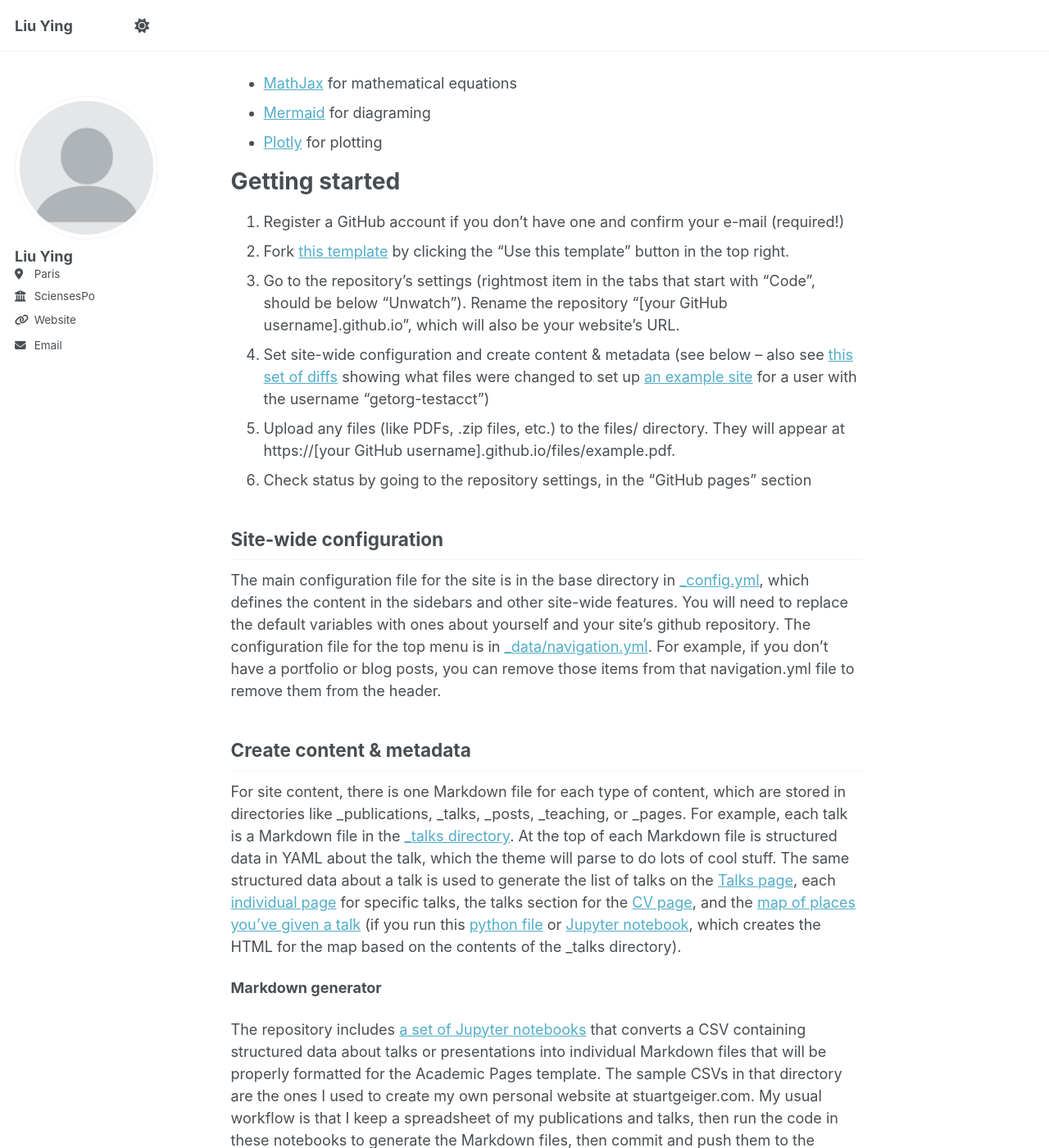
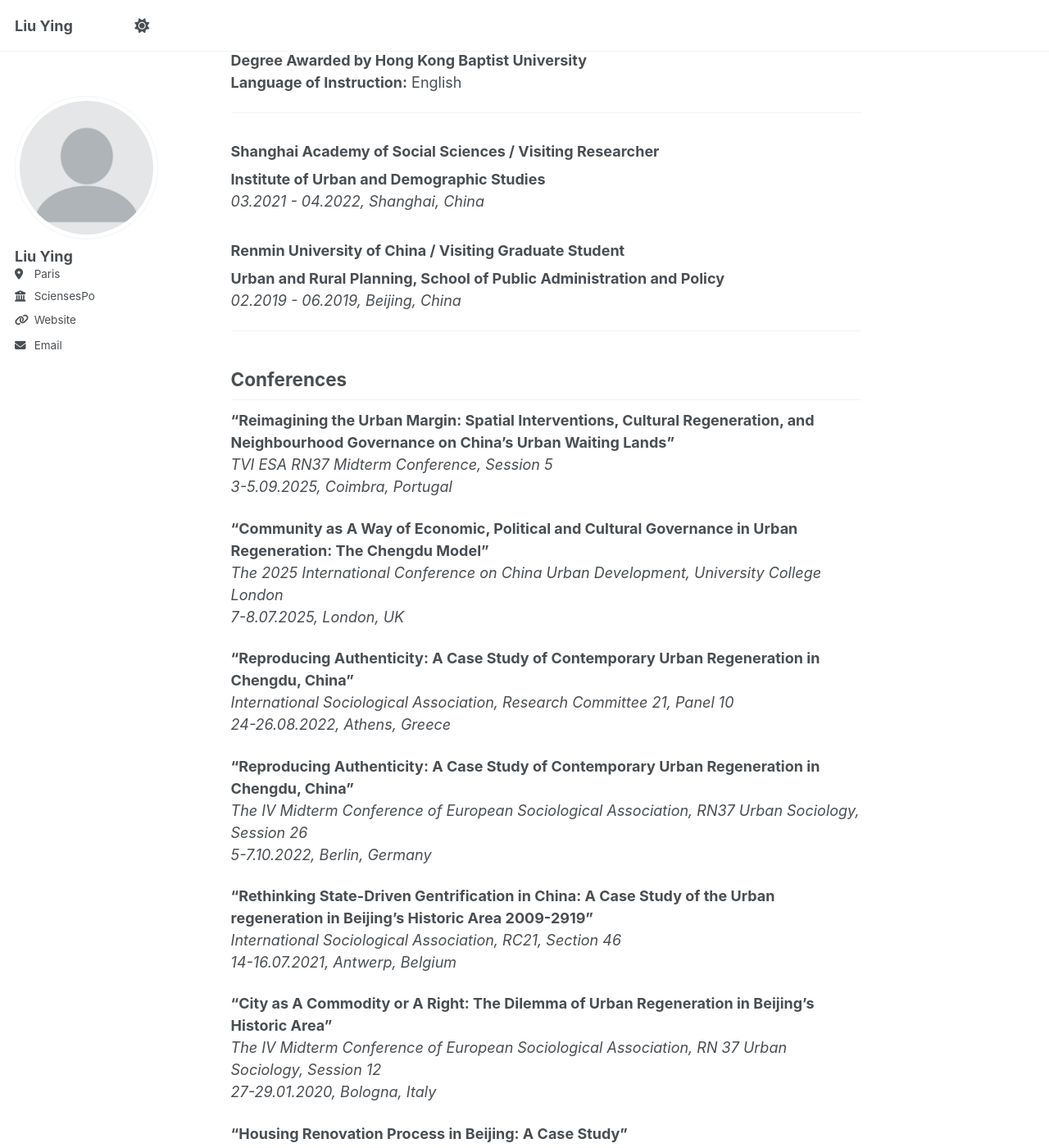
Before and after one commit to realdameiniu/realdameiniu.github.io, a Jekyll site: the page built from _pages/about.md, in a window 1280 px wide and 1400 px high, scrolled down 1029 px. Shown: the whole window at 82% size. Built offline with Jekyll 4.4.1, drawn with Linux system fonts in a browser that asks for light colours; a script that is not in the unit is left out; some of the changed text lies outside the part shown.

Commit message:
Update about.md

```diff
--- a/_pages/about.md
+++ b/_pages/about.md
@@ -7,50 +7,74 @@ redirect_from:
   - /about.html
 ---
 
-This is the front page of a website that is powered by the [Academic Pages template](https://github.com/academicpages/academicpages.github.io) and hosted on GitHub pages. [GitHub pages](https://pages.github.com) is a free service in which websites are built and hosted from code and data stored in a GitHub repository, automatically updating when a new commit is made to the repository. This template was forked from the [Minimal Mistakes Jekyll Theme](https://mmistakes.github.io/minimal-mistakes/) created by Michael Rose, and then extended to support the kinds of content that academics have: publications, talks, teaching, a portfolio, blog posts, and a dynamically-generated CV. Incidentally, these same features make it a great template for anyone that needs to show off a professional template!
+## Education
 
- You can fork [this template](https://github.com/academicpages/academicpages.github.io) right now, modify the configuration and Markdown files, add your own PDFs and other content, and have your own site for free, with no ads!
+### Sciences Po / Ph.D. in Sociology (Dual PhD degree)
+**Le Centre de Recherche sur les Inégalités Sociales (CRIS)**
+*01.2020 - 12.2024, Paris, France*
 
-A data-driven personal website
-======
-Like many other Jekyll-based GitHub Pages templates, Academic Pages makes you separate the website's content from its form. The content & metadata of your website are in structured Markdown files, while various other files constitute the theme, specifying how to transform that content & metadata into HTML pages. You keep these various Markdown (.md), YAML (.yml), HTML, and CSS files in a public GitHub repository. Each time you commit and push an update to the repository, the [GitHub pages](https://pages.github.com/) service creates static HTML pages based on these files, which are hosted on GitHub's servers free of charge.
+### University of Milan-Bicocca / Ph.D in Urban Studies (Dual PhD degree)
+**Department of Sociology and Social Research**
+*11.2019 - 12.2024, Milan, Italy*
 
-Many of the features of dynamic content management systems (like Wordpress) can be achieved in this fashion, using a fraction of the computational resources and with far less vulnerability to hacking and DDoSing. You can also modify the theme to your heart's content without touching the content of your site. If you get to a point where you've broken something in Jekyll/HTML/CSS beyond repair, your Markdown files describing your talks, publications, etc. are safe. You can rollback the changes or even delete the repository and start over - just be sure to save the Markdown files! You can also write scripts that process the structured data on the site, such as [this one](https://github.com/academicpages/academicpages.github.io/blob/master/talkmap.ipynb) that analyzes metadata in pages about talks to display [a map of every location you've given a talk](https://academicpages.github.io/talkmap.html).
+> **Thesis:** Policies, Practices, and Imaginaries: Urban Regeneration in China - Chengdu as A Case, co-supervised by Marianna d'Ovidio and Sukriti Issar
 
-For those users that need more advanced functionality, the template also supports the following popular tools:
-- [MathJax](https://www.mathjax.org/) for mathematical equations
-- [Mermaid](https://mermaid.js.org/) for diagraming
-- [Plotly](https://plotly.com/javascript/) for plotting
+---
 
-Getting started
-======
-1. Register a GitHub account if you don't have one and confirm your e-mail (required!)
-1. Fork [this template](https://github.com/academicpages/academicpages.github.io) by clicking the "Use this template" button in the top right.
-1. Go to the repository's settings (rightmost item in the tabs that start with "Code", should be below "Unwatch"). Rename the repository "[your GitHub username].github.io", which will also be your website's URL.
-1. Set site-wide configuration and create content & metadata (see below -- also see [this set of diffs](http://archive.is/3TPas) showing what files were changed to set up [an example site](https://getorg-testacct.github.io) for a user with the username "getorg-testacct")
-1. Upload any files (like PDFs, .zip files, etc.) to the files/ directory. They will appear at https://[your GitHub username].github.io/files/example.pdf.
-1. Check status by going to the repository settings, in the "GitHub pages" section
+### Sciences Po / Master in Governing the Large Metropolis (Research Track in Sociology)
+*09.2017 - 06.2019, Paris, France*
 
-Site-wide configuration
-------
-The main configuration file for the site is in the base directory in [_config.yml](https://github.com/academicpages/academicpages.github.io/blob/master/_config.yml), which defines the content in the sidebars and other site-wide features. You will need to replace the default variables with ones about yourself and your site's github repository. The configuration file for the top menu is in [_data/navigation.yml](https://github.com/academicpages/academicpages.github.io/blob/master/_data/navigation.yml). For example, if you don't have a portfolio or blog posts, you can remove those items from that navigation.yml file to remove them from the header.
+> **Thesis:** The Rise and Fall of Dashilar: Rethinking the State-led Gentrification in China with A Focus on the Urban Regeneration of Beijing's Historic Area 2009-2019, co-supervised by Jean-Louis Rocca & Sukriti Issar
 
-Create content & metadata
-------
-For site content, there is one Markdown file for each type of content, which are stored in directories like _publications, _talks, _posts, _teaching, or _pages. For example, each talk is a Markdown file in the [_talks directory](https://github.com/academicpages/academicpages.github.io/tree/master/_talks). At the top of each Markdown file is structured data in YAML about the talk, which the theme will parse to do lots of cool stuff. The same structured data about a talk is used to generate the list of talks on the [Talks page](https://academicpages.github.io/talks), each [individual page](https://academicpages.github.io/talks/2012-03-01-talk-1) for specific talks, the talks section for the [CV page](https://academicpages.github.io/cv), and the [map of places you've given a talk](https://academicpages.github.io/talkmap.html) (if you run this [python file](https://github.com/academicpages/academicpages.github.io/blob/master/talkmap.py) or [Jupyter notebook](https://github.com/academicpages/academicpages.github.io/blob/master/talkmap.ipynb), which creates the HTML for the map based on the contents of the _talks directory).
+### London School of Economics and Political Science / M.Sc. in Sociology
+*10.2012 - 11.2013, London, UK*
 
-**Markdown generator**
+---
 
-The repository includes [a set of Jupyter notebooks](https://github.com/academicpages/academicpages.github.io/tree/master/markdown_generator
-) that converts a CSV containing structured data about talks or presentations into individual Markdown files that will be properly formatted for the Academic Pages template. The sample CSVs in that directory are the ones I used to create my own personal website at stuartgeiger.com. My usual workflow is that I keep a spreadsheet of my publications and talks, then run the code in these notebooks to generate the Markdown files, then commit and push them to the GitHub repository.
+### Beijing Normal University - Hong Kong Baptist University United International College / B.A. in Public Relations and Advertising (First Class Honours)
+*09.2008 - 11.2012, Zhuhai, China*
 
-How to edit your site's GitHub repository
-------
-Many people use a git client to create files on their local computer and then push them to GitHub's servers. If you are not familiar with git, you can directly edit these configuration and Markdown files directly in the github.com interface. Navigate to a file (like [this one](https://github.com/academicpages/academicpages.github.io/blob/master/_talks/2012-03-01-talk-1.md) and click the pencil icon in the top right of the content preview (to the right of the "Raw | Blame | History" buttons). You can delete a file by clicking the trashcan icon to the right of the pencil icon. You can also create new files or upload files by navigating to a directory and clicking the "Create new file" or "Upload files" buttons.
+**Degree Awarded by Hong Kong Baptist University**
+**Language of Instruction:** English
 
-Example: editing a Markdown file for a talk
-![Editing a Markdown file for a talk](/images/editing-talk.png)
+---
 
-For more info
-------
-More info about configuring Academic Pages can be found in [the guide](https://academicpages.github.io/markdown/), the [growing wiki](https://github.com/academicpages/academicpages.github.io/wiki), and you can always [ask a question on GitHub](https://github.com/academicpages/academicpages.github.io/discussions). The [guides for the Minimal Mistakes theme](https://mmistakes.github.io/minimal-mistakes/docs/configuration/) (which this theme was forked from) might also be helpful.
+### Shanghai Academy of Social Sciences / Visiting Researcher
+**Institute of Urban and Demographic Studies**
+*03.2021 - 04.2022, Shanghai, China*
+
+### Renmin University of China / Visiting Graduate Student
+**Urban and Rural Planning, School of Public Administration and Policy**
+*02.2019 - 06.2019, Beijing, China*
+
+---
+
+## Conferences
+
+**"Reimagining the Urban Margin: Spatial Interventions, Cultural Regeneration, and Neighbourhood Governance on China's Urban Waiting Lands"**
+*TVI ESA RN37 Midterm Conference, Session 5*
+*3-5.09.2025, Coimbra, Portugal*
+
+**"Community as A Way of Economic, Political and Cultural Governance in Urban Regeneration: The Chengdu Model"**
+*The 2025 International Conference on China Urban Development, University College London*
+*7-8.07.2025, London, UK*
+
+**"Reproducing Authenticity: A Case Study of Contemporary Urban Regeneration in Chengdu, China"**
+*International Sociological Association, Research Committee 21, Panel 10*
+*24-26.08.2022, Athens, Greece*
+
+**"Reproducing Authenticity: A Case Study of Contemporary Urban Regeneration in Chengdu, China"**
+*The IV Midterm Conference of European Sociological Association, RN37 Urban Sociology, Session 26*
+*5-7.10.2022, Berlin, Germany*
+
+**"Rethinking State-Driven Gentrification in China: A Case Study of the Urban regeneration in Beijing's Historic Area 2009-2919"**
+*International Sociological Association, RC21, Section 46*
+*14-16.07.2021, Antwerp, Belgium*
+
+**"City as A Commodity or A Right: The Dilemma of Urban Regeneration in Beijing's Historic Area"**
+*The IV Midterm Conference of European Sociological Association, RN 37 Urban Sociology, Session 12*
+*27-29.01.2020, Bologna, Italy*
+
+**"Housing Renovation Process in Beijing: A Case Study"**
+*Workshop on Housing in Urban China: Policies, Practices and Comparative Approaches, Sciences Po*
+*13-14.06.2019, Paris, France*
```
